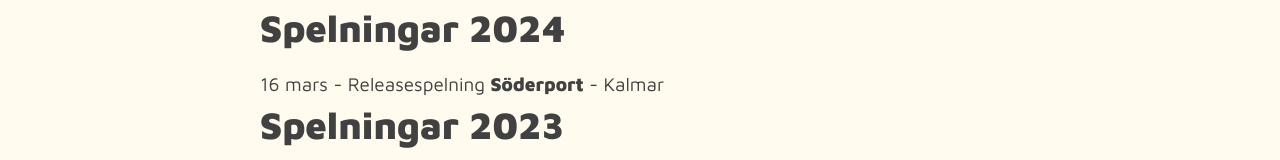
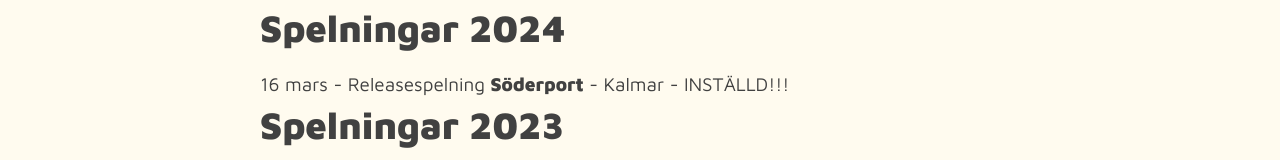
Before and after one commit to weibenfalk/weiben-homepage-2022, an Astro site: page /spelningar in a window 1280 px wide. Shown: the part 235-395 px from the top of the page. Built offline with nearby package versions, Linux system fonts and the light colour scheme; Astro itself is replaced by a stand-in of ours.

Commit message:
Update spelningar.md

```diff
--- a/src/pages/spelningar.md
+++ b/src/pages/spelningar.md
@@ -4,7 +4,7 @@ title: Weibenfalk | Spelningar
 ---
 # Spelningar 2024
 
-16 mars - Releasespelning **Söderport** - Kalmar
+16 mars - Releasespelning **Söderport** - Kalmar - INSTÄLLD!!!
 
 # Spelningar 2023
 
```
